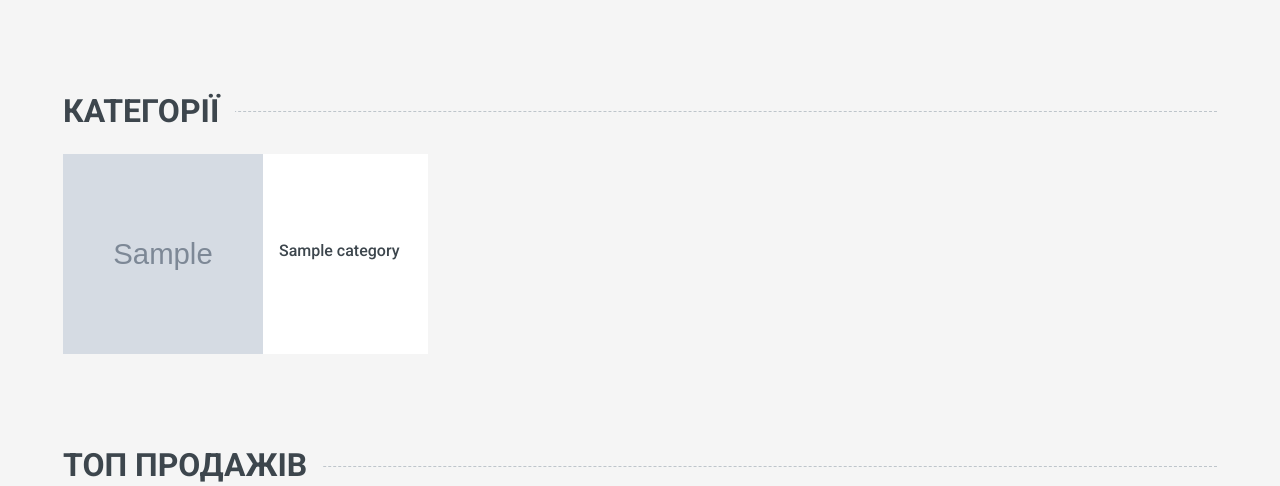
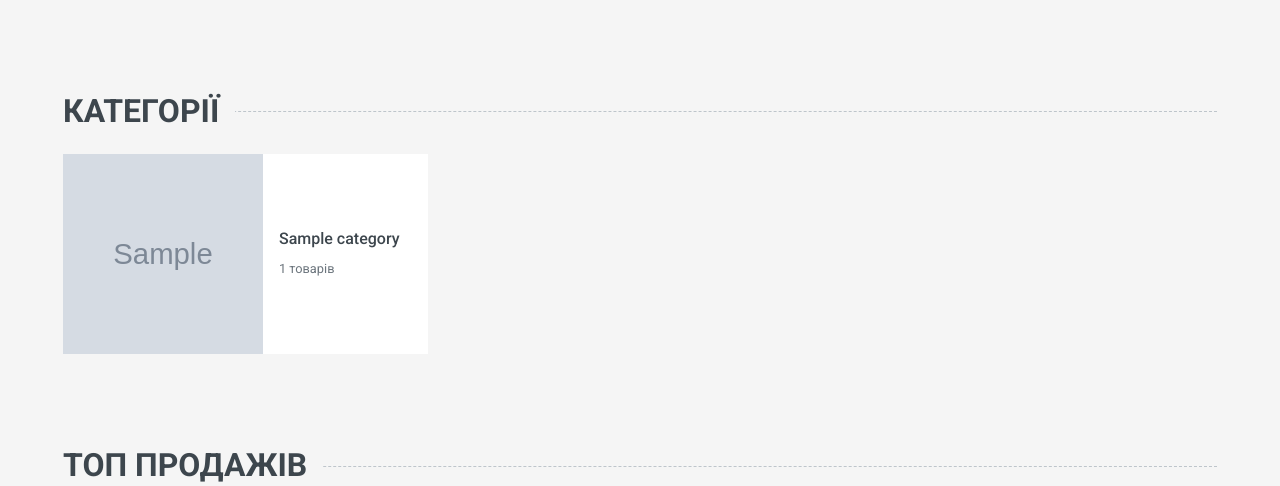
Before and after one commit to StanislavSapal/Internet-shop, a Django app: page / in a window 1280 px wide. Shown: the part 646-1132 px from the top of the page. Run offline with Django 4.2, Linux system fonts and the light colour scheme; tables that the repository leaves empty hold one stand-in row (values such as "Sample post"); grey boxes marked "Sample" are stand-in pictures; some libraries are stand-ins or nearby versions.

Commit message:
coutnting added to home view page, home template modified

```diff
--- a/menstoreproject/catalog/admin.py
+++ b/menstoreproject/catalog/admin.py
@@ -5,7 +5,7 @@ from .models import *
 
 
 class ProductAdmin(admin.ModelAdmin):
-    list_display = ('id', 'name', 'slug', 'category', 'description', 'price', 'material', 'quantity')
+    list_display = ('id', 'name', 'slug', 'category', 'description', 'price', 'material', 'top_seller')
     list_display_links = ('id', 'name')
     list_filter = ('category',)
     search_fields = ('name', 'description')
--- a/menstoreproject/menstoreproject/templates/home.html
+++ b/menstoreproject/menstoreproject/templates/home.html
@@ -1,11 +1,34 @@
 {% extends 'base.html' %}
 
+
+
 {% block title %}
-{{ 'title' }}
+{{ 'title' }} :: {{ 'title' }}
 {% endblock %}
 
 
 {% block content %}
+{% load static %}
+    <!-- Bootstrap CSS -->
+    <link rel="stylesheet" href="https://cdn.jsdelivr.net/npm/bootstrap@4.0.0/dist/css/bootstrap.min.css" integrity="sha384-Gn5384xqQ1aoWXA+058RXPxPg6fy4IWvTNh0E263XmFcJlSAwiGgFAW/dAiS6JXm" crossorigin="anonymous">
+
+    <!-- Favicon -->
+    <link href="img/favicon.ico" rel="icon">
+
+    <!-- Google Web Fonts -->
+    <link rel="preconnect" href="https://fonts.gstatic.com">
+    <link href="https://fonts.googleapis.com/css2?family=Roboto:wght@400;500;700&display=swap" rel="stylesheet">
+
+    <!-- Font Awesome -->
+    <link href="https://cdnjs.cloudflare.com/ajax/libs/font-awesome/5.10.0/css/all.min.css" rel="stylesheet">
+
+    <!-- Libraries Stylesheet -->
+    <link href="lib/animate/animate.min.css" rel="stylesheet">
+    <link href="lib/owlcarousel/assets/owl.carousel.min.css" rel="stylesheet">
+
+    <!-- Customized Bootstrap Stylesheet -->
+    <link href="{% static 'css/style.css' %}" rel="stylesheet">
+<!-- Advertising carousel start-->
 <div class="container-fluid mb-3">
     <div class="row px-xl-5">
         <div class="col-lg-8">
@@ -75,6 +98,9 @@
         </div>
     </div>
 </div>
+<!-- Advertising carousel end-->
+
+<!-- Shop categories start-->
 <div class="container-fluid pt-5">
     <h2 class="section-title position-relative text-uppercase mx-xl-5 mb-4"><span
             class="bg-secondary pr-3">Категорії</span></h2>
@@ -88,7 +114,7 @@
                     </div>
                     <div class="flex-fill pl-3">
                         <h6>{{ category.title }}</h6>
-                        <small class="text-body"> </small>
+                        <small class="text-body"> {{ category.cnt }} товарів </small>
                     </div>
                 </div>
             </a>
@@ -96,6 +122,9 @@
         {% endfor %}
     </div>
 </div>
+<!-- Shop categories end-->
+
+<!-- Top sellers start-->
 <div class="container-fluid pt-5 pb-3">
     <h2 class="section-title position-relative text-uppercase mx-xl-5 mb-4"><span
             class="bg-secondary pr-3">ТОП продажів</span></h2>
@@ -149,4 +178,17 @@
         {% endfor %}
     </div>
 </div>
+<!-- Top sellers end-->
+
+<script src="https://code.jquery.com/jquery-3.4.1.min.js"></script>
+<script src="https://stackpath.bootstrapcdn.com/bootstrap/4.4.1/js/bootstrap.bundle.min.js"></script>
+<script src="{% static 'lib/easing/easing.min.js' %}"></script>
+<script src="{% static 'lib/owlcarousel/owl.carousel.min.js' %}"></script>
+
+<!-- Contact Javascript File -->
+<script src="{% static 'mail/jqBootstrapValidation.min.js' %}"></script>
+<script src="{% static 'mail/contact.js' %}"></script>
+
+<!-- Template Javascript -->
+<script src="{% static 'lib/owlcarousel/owl.carousel.min.js' %}"></script>
 {% endblock %}
--- a/menstoreproject/menstoreproject/views.py
+++ b/menstoreproject/menstoreproject/views.py
@@ -1,3 +1,4 @@
+from django.db.models import Count
 from django.views.generic import ListView
 from catalog.models import Product, Category
 
@@ -8,6 +9,6 @@ class HomeView(ListView):
 
     def get_context_data(self, *, object_list=None, **kwargs):
         context = super().get_context_data(**kwargs)
-        context['categories'] = Category.objects.all()
+        context['categories'] = Category.objects.annotate(cnt=Count('product'))
         context['best_products'] = Product.objects.filter(top_seller=True)
         return context
```
